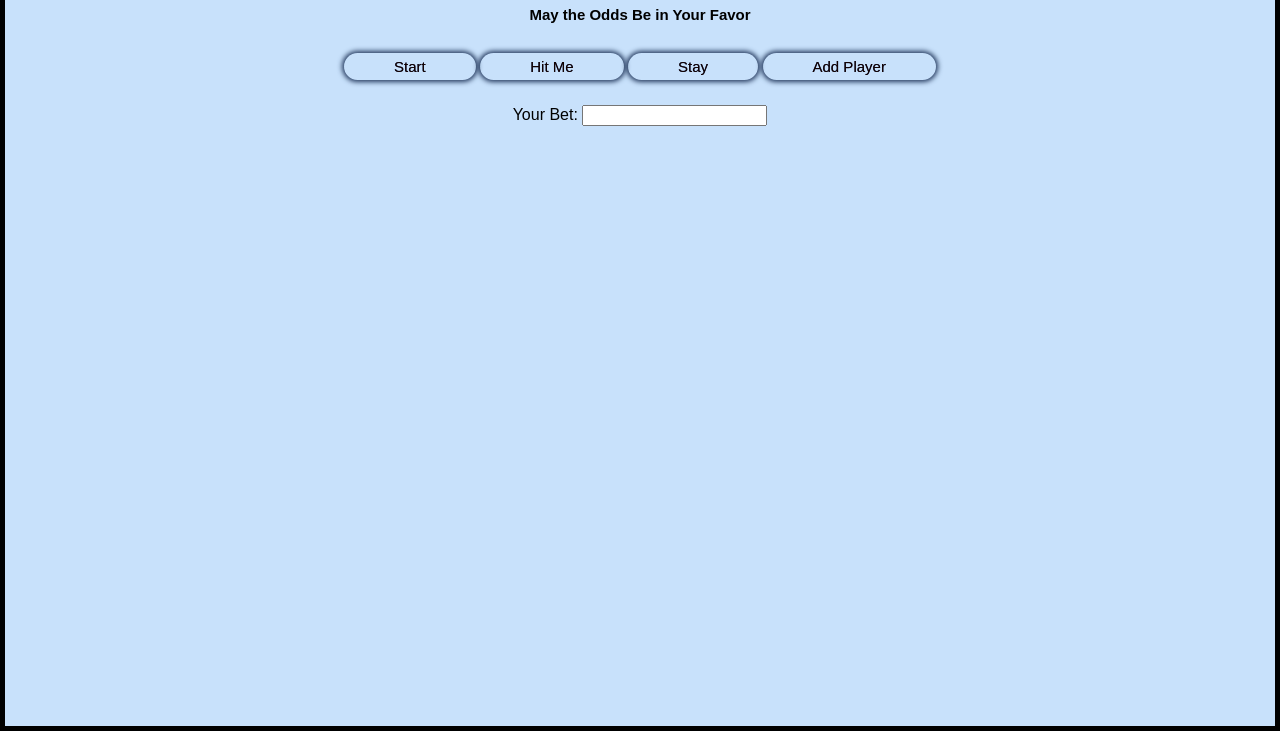
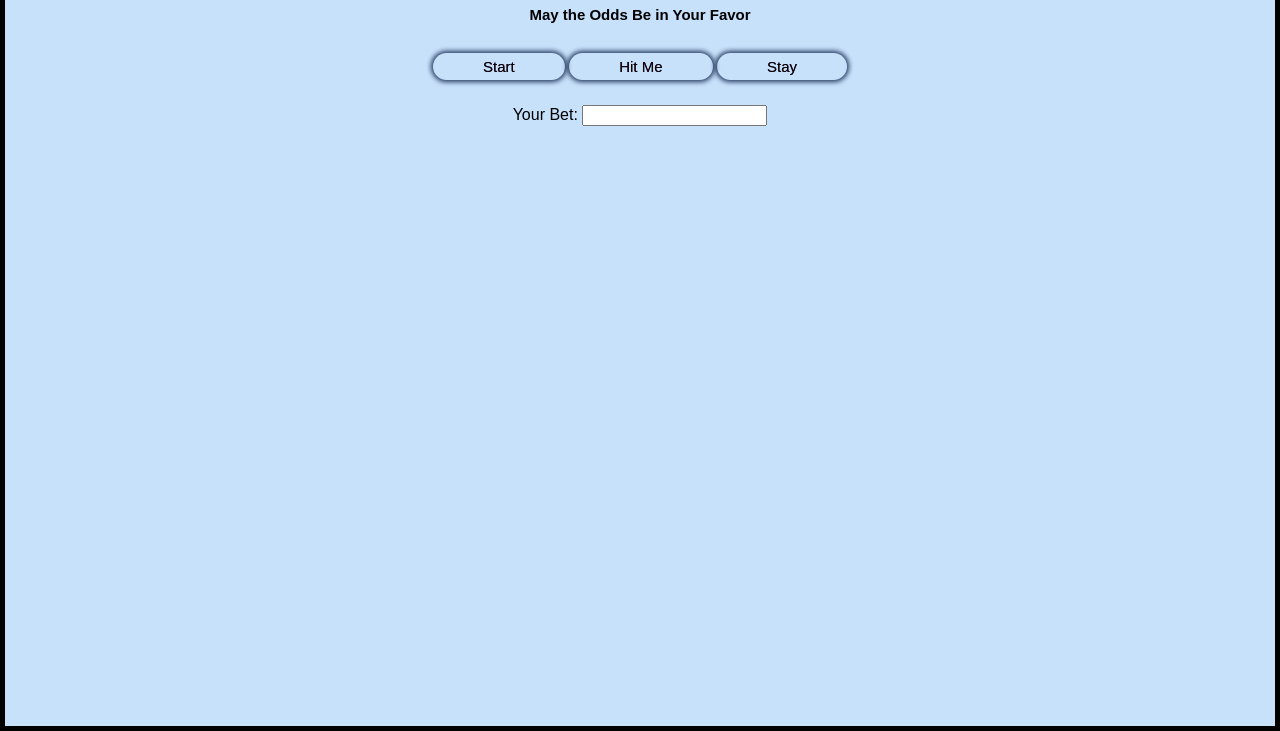
Before and after one commit to SamadAfzal/Browser-Game, a plain HTML site: page index.html in a window 1280 px wide. Shown: the part 79-810 px from the top of the page. Drawn offline with Linux system fonts and the light colour scheme; a web font is replaced by a local one.

Commit message:
took out add players

```diff
--- a/index.html
+++ b/index.html
@@ -36,7 +36,7 @@
                     <input type="button" id="hitMe" class="btn" value="Hit Me" onclick="hitMe()">
                     <!--<input type="button" id="deal" class="dealBtn" value="Deal" onclick="dealHands()"> -->
                     <input type="button" id="stay" class="btn" value="Stay" onclick="stay()">
-                    <input type="button" id="addPlayer" class="btn" value="Add Player" onclick="createPlayers(1)">
+                    <!--<input type="button" id="addPlayer" class="btn" value="Add Player" onclick="createPlayers(1)">-->
                 </div>
                 <div class="winnings">
                     <div id="yourWinnings">Your Winnings:</div>
```
